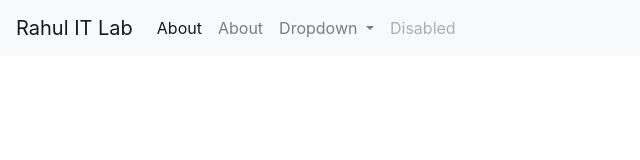
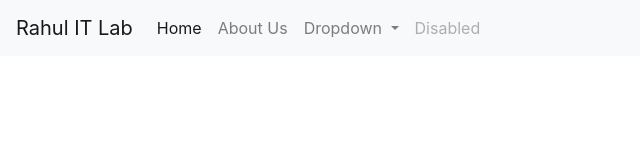
Before and after one commit to sanju20000/SampleRepo, a plain HTML site: page index.html in a window 1280 px wide. Shown: the full height of the page, 0-640 px from the left. Drawn offline with nearby package versions, Linux system fonts and the light colour scheme.

Commit message:
made double about to first home

```diff
--- a/index.html
+++ b/index.html
@@ -20,10 +20,10 @@
   <div class="collapse navbar-collapse" id="navbarSupportedContent">
     <ul class="navbar-nav mr-auto">
       <li class="nav-item active">
-        <a class="nav-link" href="#">About <span class="sr-only">(current)</span></a>
+        <a class="nav-link" href="#">Home <span class="sr-only">(current)</span></a>
       </li>
       <li class="nav-item">
-        <a class="nav-link" href="#">About</a>
+        <a class="nav-link" href="#">About Us</a>
       </li>
       <li class="nav-item dropdown">
         <a class="nav-link dropdown-toggle" href="#" id="navbarDropdown" role="button" data-toggle="dropdown" aria-haspopup="true" aria-expanded="false">
```
